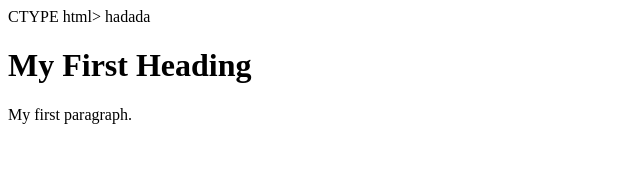
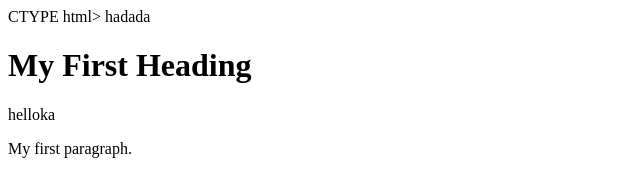
Before and after one commit to rojikbarna/elsohadada, a plain HTML site: page index.html in a window 1280 px wide. Shown: the whole page, without its empty margins (0-640 px from the left). Drawn offline with Linux system fonts and the light colour scheme.

Commit message:
modositottam az inddex html

```diff
--- a/index.html
+++ b/index.html
@@ -4,6 +4,7 @@ hadada
 <body>
 
 <h1>My First Heading</h1>
+helloka
 <p>My first paragraph.</p>
 </body>
 </html>
```
